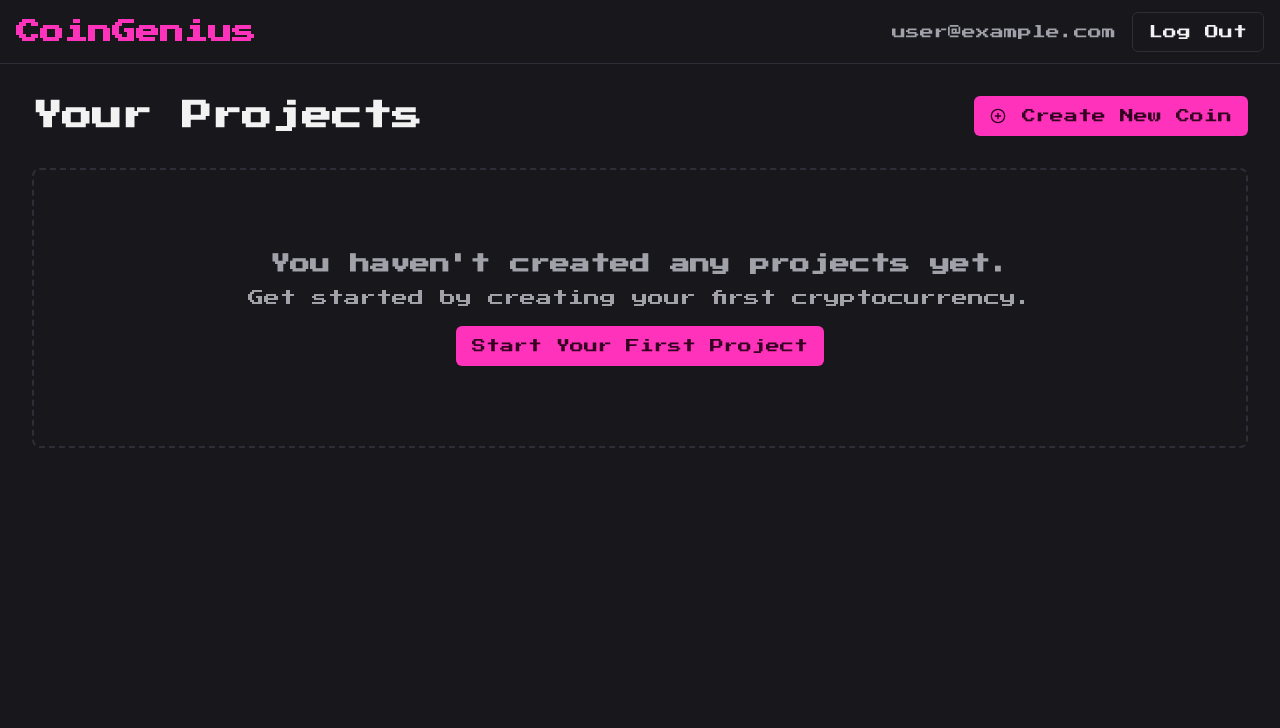
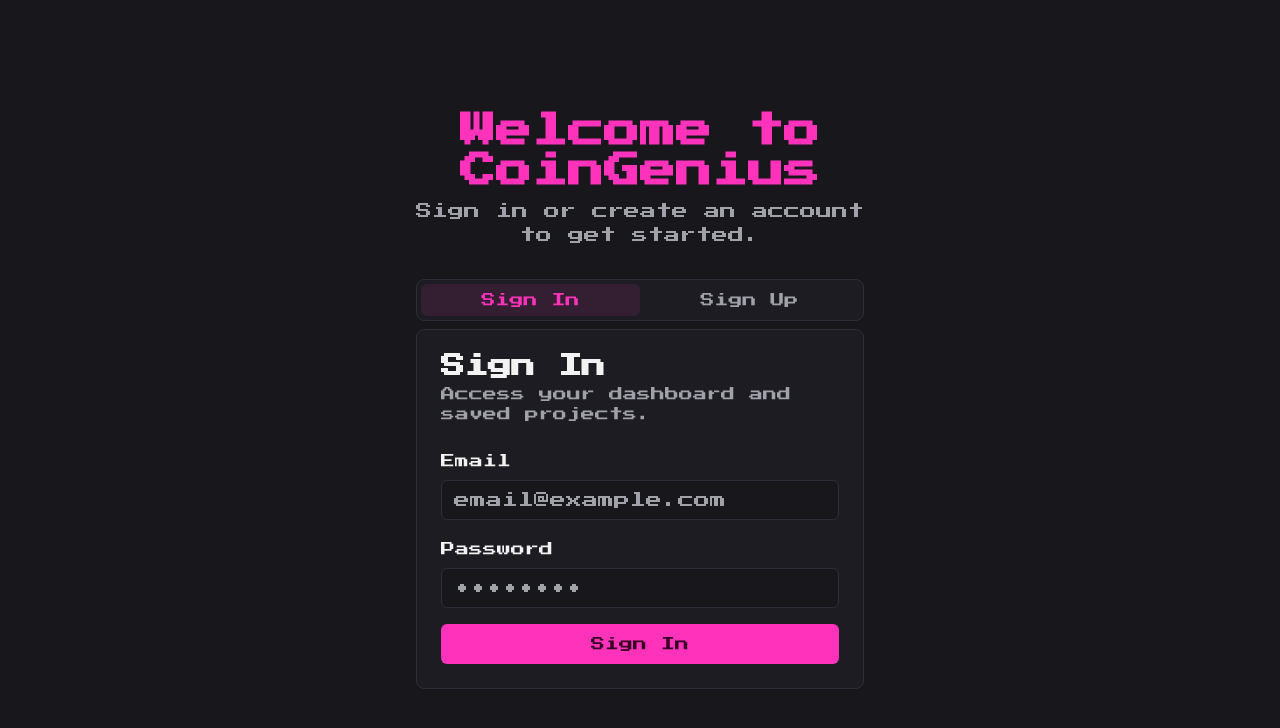
Before and after one commit to zucchinicheesecake/studio, a Next.js app: page /dashboard in a window 1280 px wide. Shown: the top 728 px of the page. Built offline with nearby package versions, Linux system fonts and the light colour scheme; no server answers.

Commit message:
File changes

```diff
--- a/src/app/dashboard/page.tsx
+++ b/src/app/dashboard/page.tsx
@@ -1,12 +1,137 @@
 
+"use client";
+
+import { useState, useEffect } from "react";
+import { auth } from "@/lib/firebase";
+import {
+  onAuthStateChanged,
+  createUserWithEmailAndPassword,
+  signInWithEmailAndPassword,
+  signOut,
+  type User
+} from "firebase/auth";
 import { Button } from "@/components/ui/button";
 import { Card, CardContent, CardDescription, CardHeader, CardTitle } from "@/components/ui/card";
-import { PlusCircle, Search } from "lucide-react";
+import { Input } from "@/components/ui/input";
+import { Label } from "@/components/ui/label";
+import { PlusCircle, Loader2 } from "lucide-react";
 import Link from "next/link";
+import { Tabs, TabsContent, TabsList, TabsTrigger } from "@/components/ui/tabs";
+
 
 export default function DashboardPage() {
+    const [user, setUser] = useState<User | null>(null);
+    const [loading, setLoading] = useState(true);
+    const [email, setEmail] = useState("");
+    const [password, setPassword] = useState("");
+    const [error, setError] = useState<string | null>(null);
+
     // This is a placeholder page. In the future, it will list the user's saved projects.
     const projects = []; // Placeholder for saved projects
+
+    useEffect(() => {
+        const unsubscribe = onAuthStateChanged(auth, (user) => {
+            setUser(user);
+            setLoading(false);
+        });
+        return () => unsubscribe();
+    }, []);
+
+    const handleSignUp = async (e: React.FormEvent) => {
+        e.preventDefault();
+        setError(null);
+        try {
+            await createUserWithEmailAndPassword(auth, email, password);
+        } catch (err: any) {
+            setError(err.message);
+        }
+    };
+
+    const handleSignIn = async (e: React.FormEvent) => {
+        e.preventDefault();
+        setError(null);
+        try {
+            await signInWithEmailAndPassword(auth, email, password);
+        } catch (err: any) {
+            setError(err.message);
+        }
+    };
+
+    const handleSignOut = async () => {
+        await signOut(auth);
+    };
+
+    if (loading) {
+        return (
+            <div className="flex h-screen w-full items-center justify-center">
+                <Loader2 className="h-12 w-12 animate-spin text-primary" />
+            </div>
+        );
+    }
+
+    if (!user) {
+        return (
+          <div className="flex flex-col min-h-screen bg-background items-center justify-center p-4">
+            <div className="w-full max-w-md">
+                <div className="text-center mb-8">
+                    <h1 className="text-4xl font-bold font-headline text-primary">Welcome to CoinGenius</h1>
+                    <p className="text-muted-foreground mt-2">Sign in or create an account to get started.</p>
+                </div>
+
+                <Tabs defaultValue="signin" className="w-full">
+                    <TabsList className="grid w-full grid-cols-2">
+                        <TabsTrigger value="signin">Sign In</TabsTrigger>
+                        <TabsTrigger value="signup">Sign Up</TabsTrigger>
+                    </TabsList>
+                    <TabsContent value="signin">
+                        <Card>
+                            <CardHeader>
+                                <CardTitle>Sign In</CardTitle>
+                                <CardDescription>Access your dashboard and saved projects.</CardDescription>
+                            </CardHeader>
+                            <CardContent>
+                                <form onSubmit={handleSignIn} className="space-y-4">
+                                    <div className="space-y-2">
+                                        <Label htmlFor="email-in">Email</Label>
+                                        <Input id="email-in" type="email" value={email} onChange={(e) => setEmail(e.target.value)} placeholder="email@example.com" required />
+                                    </div>
+                                    <div className="space-y-2">
+                                        <Label htmlFor="password-in">Password</Label>
+                                        <Input id="password-in" type="password" value={password} onChange={(e) => setPassword(e.target.value)} placeholder="••••••••" required />
+                                    </div>
+                                    {error && <p className="text-sm text-destructive">{error}</p>}
+                                    <Button type="submit" className="w-full">Sign In</Button>
+                                </form>
+                            </CardContent>
+                        </Card>
+                    </TabsContent>
+                    <TabsContent value="signup">
+                        <Card>
+                            <CardHeader>
+                                <CardTitle>Sign Up</CardTitle>
+                                <CardDescription>Create a new account to start building.</CardDescription>
+                            </CardHeader>
+                            <CardContent>
+                                <form onSubmit={handleSignUp} className="space-y-4">
+                                    <div className="space-y-2">
+                                        <Label htmlFor="email-up">Email</Label>
+                                        <Input id="email-up" type="email" value={email} onChange={(e) => setEmail(e.target.value)} placeholder="email@example.com" required />
+                                    </div>
+                                    <div className="space-y-2">
+                                        <Label htmlFor="password-up">Password</Label>
+                                        <Input id="password-up" type="password" value={password} onChange={(e) => setPassword(e.target.value)} placeholder="••••••••" required />
+                                    </div>
+                                     {error && <p className="text-sm text-destructive">{error}</p>}
+                                    <Button type="submit" className="w-full">Create Account</Button>
+                                </form>
+                            </CardContent>
+                        </Card>
+                    </TabsContent>
+                </Tabs>
+            </div>
+          </div>
+        );
+    }
 
     return (
         <div className="flex flex-col min-h-screen bg-background">
@@ -15,9 +140,8 @@ export default function DashboardPage() {
                     <Link href="/">CoinGenius</Link>
                 </h1>
                 <div className="flex items-center gap-4">
-                    {/* Placeholder for future User Auth info */}
-                    <p className="text-sm text-muted-foreground">user@example.com</p>
-                    <Button variant="outline">Log Out</Button>
+                    <p className="text-sm text-muted-foreground">{user.email}</p>
+                    <Button variant="outline" onClick={handleSignOut}>Log Out</Button>
                 </div>
             </header>
 
@@ -41,9 +165,8 @@ export default function DashboardPage() {
                         </Button>
                     </div>
                 ) : (
-                    // This section will be populated with project cards once we have project saving functionality.
                     <div className="grid grid-cols-1 md:grid-cols-2 lg:grid-cols-3 gap-6">
-                       {/* Project cards will go here */}
+                       {/* Saved project cards will go here in a future update */}
                     </div>
                 )}
             </main>
--- /dev/null
+++ b/src/lib/firebase.ts
@@ -0,0 +1,19 @@
+
+import { initializeApp, getApps, getApp } from "firebase/app";
+import { getAuth } from "firebase/auth";
+
+const firebaseConfig = {
+  "projectId": "cryptoforge-n2cnl",
+  "appId": "1:243178480009:web:e2f0c0eddc3de6768e4158",
+  "storageBucket": "cryptoforge-n2cnl.firebasestorage.app",
+  "apiKey": "AIzaSyD6ilBhuYAq8JRFHka5bqQw5crnfk3gNzY",
+  "authDomain": "cryptoforge-n2cnl.firebaseapp.com",
+  "measurementId": "",
+  "messagingSenderId": "243178480009"
+};
+
+// Initialize Firebase
+const app = !getApps().length ? initializeApp(firebaseConfig) : getApp();
+const auth = getAuth(app);
+
+export { app, auth };
```
